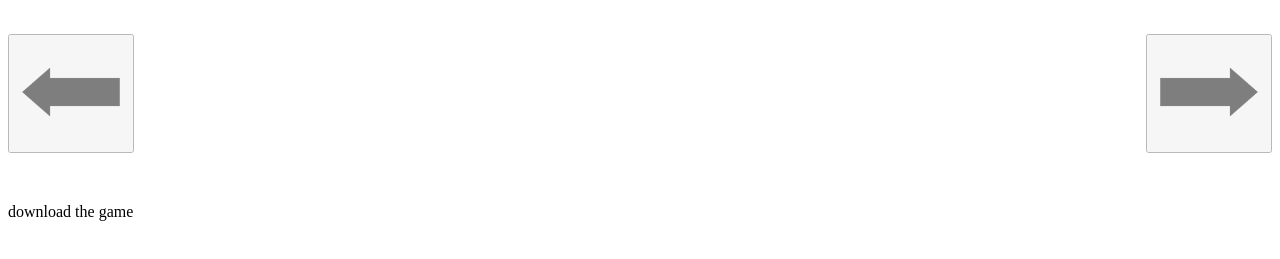
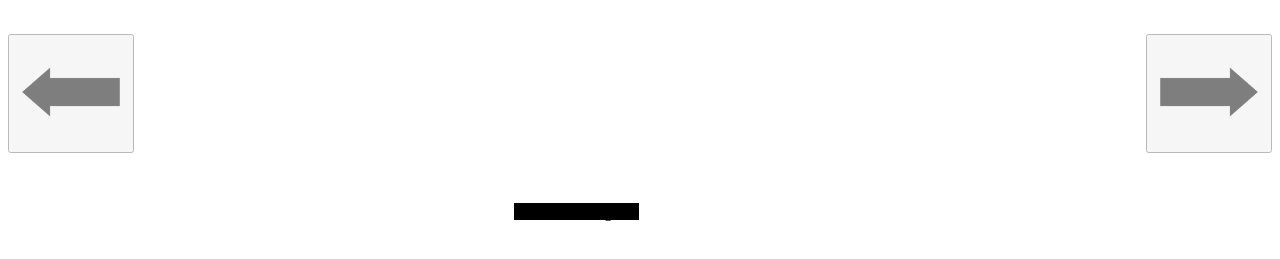
Before and after one commit to shinigami144/Portefolio, a plain HTML site: page OneProjet.html in a window 1280 px wide. Shown: the part 25-284 px from the top of the page. Drawn offline with Linux system fonts and the light colour scheme.

Commit message:
download fonctionel

```diff
--- a/OneProjet.html
+++ b/OneProjet.html
@@ -27,8 +27,11 @@
             margin:0%;
         }
         #ddlbutton{
-            margin: 0%;
+            margin-left: 40%;
+            margin-right: 40%;
             opacity: 1;
+            text-align: center;
+            background-color: black;
         }
     </style>
 </head>
@@ -61,7 +64,7 @@
             document.getElementById("projetdata").appendChild(par);
         }
         document.getElementById("imageProjet").src = "./Projet/"+chosenprojet+"/"+page;
-        document.getElementById("ddlbutton").download = chosenprojet + ".zip";
+        document.getElementById("ddlbutton").href = "./Projet/"+chosenprojet+"/"+chosenprojet + ".zip";
     }
 
     function NextImage(){
```
